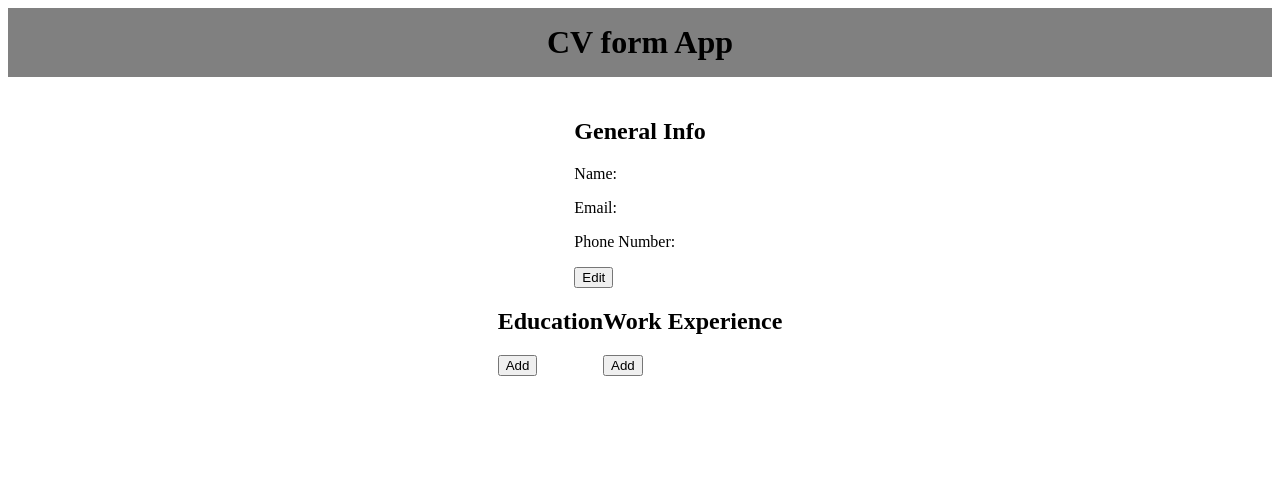
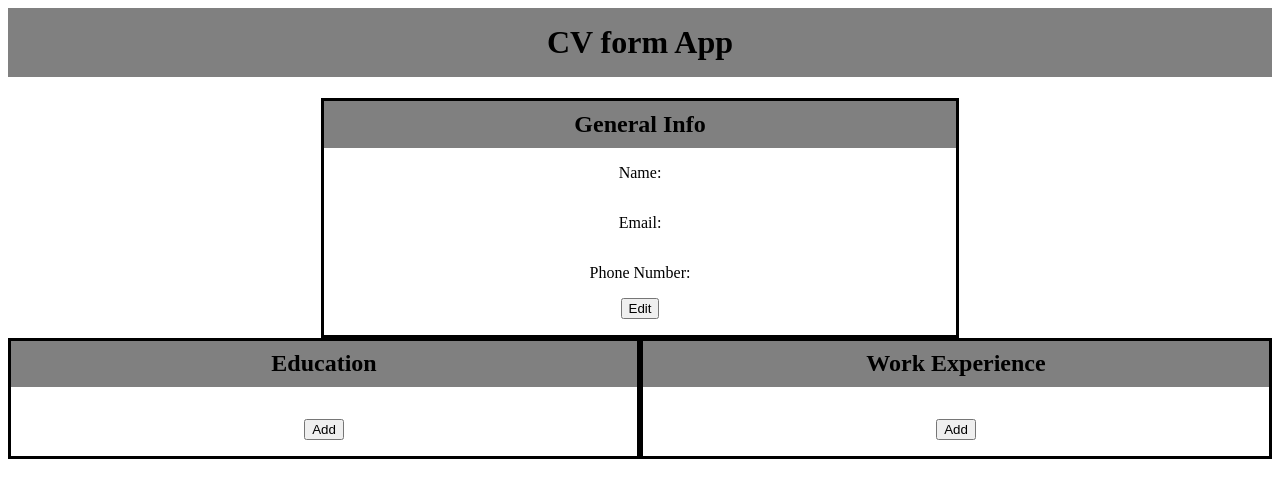
Before and after one commit to sky-pose-rick/cv-form, a React (Create React App) app: page / in a window 1280 px wide. Shown: the top 498 px of the page. Built offline with nearby package versions, Linux system fonts and the light colour scheme.

Commit message:
add css for General component

```diff
--- a/src/components/Education.js
+++ b/src/components/Education.js
@@ -5,6 +5,8 @@ import React, { Component } from 'react';
 import uniqid from 'uniqid';
 
 import EduItem from './EduItem';
+// eslint-disable-next-line no-unused-vars
+import styles from '../styles/panel.css';
 
 class Education extends Component {
   constructor(props) {
--- a/src/components/General.js
+++ b/src/components/General.js
@@ -4,6 +4,8 @@
 import React, { Component } from 'react';
 
 import InputtableField from './InputtableField';
+// eslint-disable-next-line no-unused-vars
+import styles from '../styles/panel.css';
 
 class General extends Component {
   constructor(props) {
--- a/src/components/Work.js
+++ b/src/components/Work.js
@@ -5,6 +5,8 @@ import React, { Component } from 'react';
 import uniqid from 'uniqid';
 
 import WorkItem from './WorkItem';
+// eslint-disable-next-line no-unused-vars
+import styles from '../styles/panel.css';
 
 class Work extends Component {
   constructor(props) {
--- a/src/styles/app.css
+++ b/src/styles/app.css
@@ -15,5 +15,6 @@ h1 {
 
 .columns {
 	display: flex;
-	justify-content: space-evenly;
+	justify-content: inherit;
+	width: 100%;
 }
--- /dev/null
+++ b/src/styles/panel.css
@@ -0,0 +1,18 @@
+.General, .Work, .Education{
+  width: 50%;
+  border: 3px solid black;
+  display: flex;
+  flex-direction: column;
+  align-items: center;
+  padding-bottom: 1rem;
+}
+
+h2 {
+	text-align: center;
+	background-color: gray;
+	width: 100%;
+	margin-top: 0px;
+  margin-bottom: 0px;
+	padding-top: 0.6rem;
+	padding-bottom: 0.6rem;
+}
```
